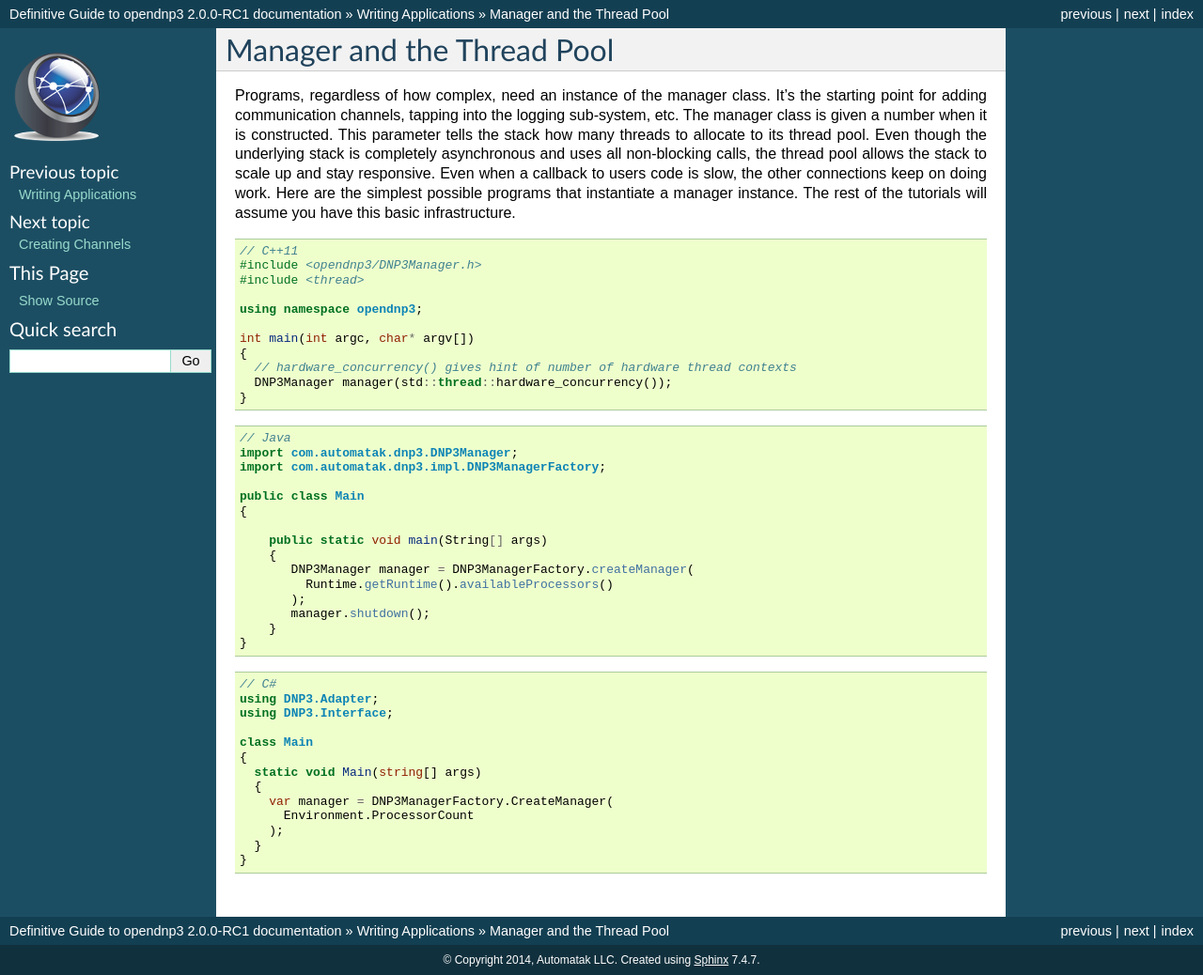
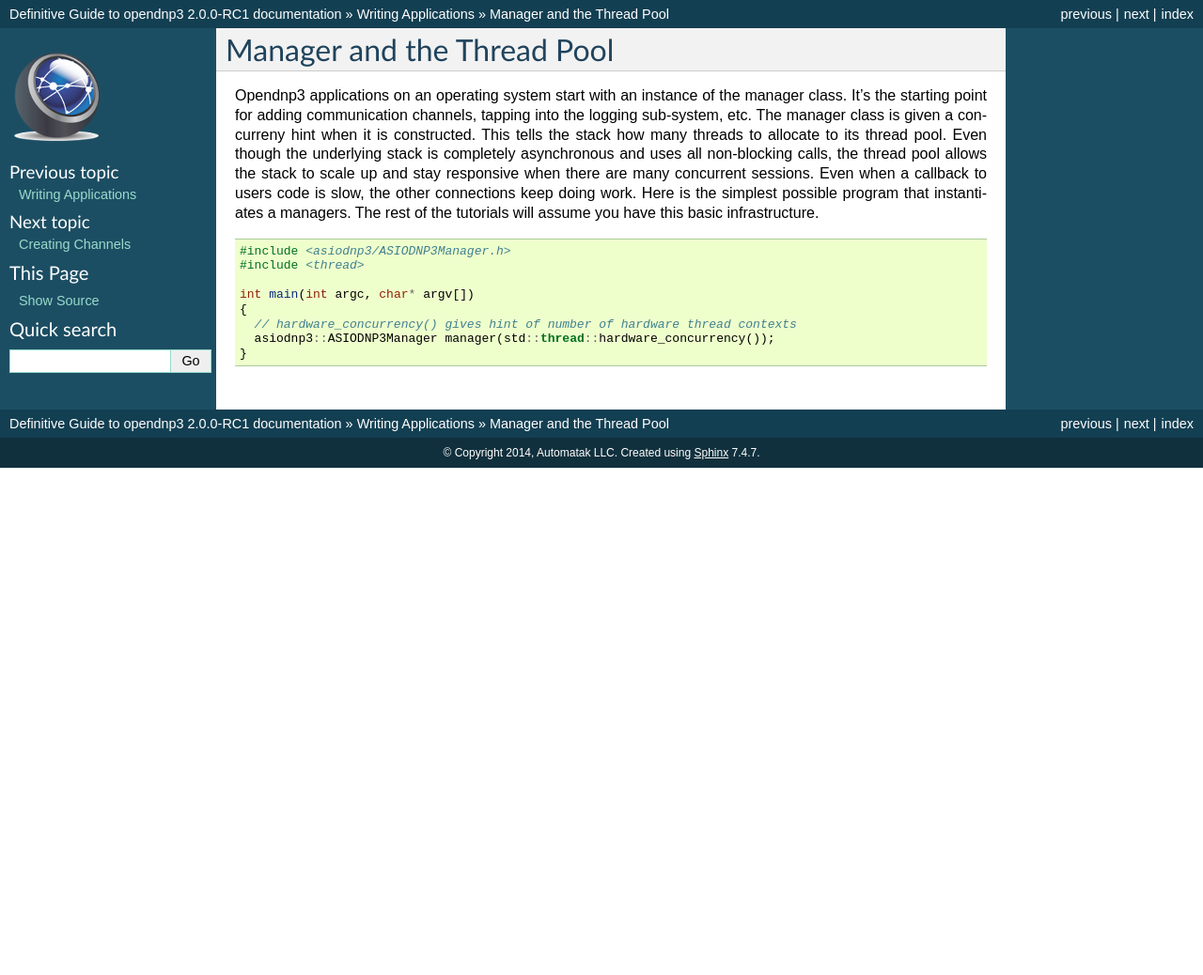
Before and after one commit to dnp3/opendnp3-guide, a Sphinx documentation site: the page built from source/applications/thread-pool.rst, in a window 1280 px wide. Shown: the whole page at 94% size. Built offline with Sphinx 7.4.7, drawn with Linux system fonts in a browser that asks for light colours; after the commit the page ends 900 px from its top, so only the background shows below that.

Commit message:
tweaks & disable pdf by default for now

```diff
--- a/source/applications/index.rst
+++ b/source/applications/index.rst
@@ -2,7 +2,9 @@
 Writing Applications
 ======================
 
-The following sections will introduce the major classes and functions in a series of lessons that build on each other. Code snippets will be provided for all 3 languages and differences will be addressed.
+The following sections assume you are using the asiodnp3 wrapper library in C++. It does not coverage exact invocations for Java and .NET, although the interfaces are very similar. Embedded systems that don't use ASIO are covered in another section.
+
+The major classes and interfaces are described in a series of lessons that build on each other. Code snippets are provided in C++.
 
 Content
 
--- a/source/applications/thread-pool.rst
+++ b/source/applications/thread-pool.rst
@@ -3,54 +3,15 @@
 Manager and the Thread Pool
 ================================
 
-Programs, regardless of how complex, need an instance of the manager class. It's the starting point for adding communication channels, tapping into the logging sub-system, etc. The manager class is given a number when it is constructed. This parameter tells the stack how many threads to allocate to its thread pool. Even though the underlying stack is completely asynchronous and uses all non-blocking calls, the thread pool allows the stack to scale up and stay responsive. Even when a callback to users code is slow, the other connections keep on doing work. Here are the simplest possible programs that instantiate a manager instance. The rest of the tutorials will assume you have this basic infrastructure.
+Opendnp3 applications on an operating system start with an instance of the manager class. It's the starting point for adding communication channels, tapping into the logging sub-system, etc. The manager class is given a concurreny hint when it is constructed. This tells the stack how many threads to allocate to its thread pool. Even though the underlying stack is completely asynchronous and uses all non-blocking calls, the thread pool allows the stack to scale up and stay responsive when there are many concurrent sessions. Even when a callback to users code is slow, the other connections keep doing work. Here is the simplest possible program that instantiates a managers. The rest of the tutorials will assume you have this basic infrastructure.
 
 .. code-block:: cpp
 
-   // C++11
-   #include <opendnp3/DNP3Manager.h>
+   #include <asiodnp3/ASIODNP3Manager.h>
    #include <thread>
-
-   using namespace opendnp3;
 
    int main(int argc, char* argv[])
    {
      // hardware_concurrency() gives hint of number of hardware thread contexts
-     DNP3Manager manager(std::thread::hardware_concurrency());
+     asiodnp3::ASIODNP3Manager manager(std::thread::hardware_concurrency());
    }
-
-
-.. code-block:: java
-
-   // Java
-   import com.automatak.dnp3.DNP3Manager;
-   import com.automatak.dnp3.impl.DNP3ManagerFactory;
-
-   public class Main
-   {
-
-       public static void main(String[] args)
-       {
-          DNP3Manager manager = DNP3ManagerFactory.createManager(
-            Runtime.getRuntime().availableProcessors()
-          );
-          manager.shutdown();
-       }
-   }
-
-
-.. code-block:: csharp
-
-   // C#
-   using DNP3.Adapter;
-   using DNP3.Interface;
-
-   class Main
-   {
-     static void Main(string[] args)
-     {
-       var manager = DNP3ManagerFactory.CreateManager(
-         Environment.ProcessorCount
-       );
-     }
-   }
--- a/source/conf.py
+++ b/source/conf.py
@@ -25,8 +25,8 @@ import sys, os
 
 # Add any Sphinx extension module names here, as strings. They can be extensions
 # coming with Sphinx (named 'sphinx.ext.*') or your custom ones.
-#extensions = ['sphinx.ext.todo', 'rst2pdf.pdfbuilder']
-extensions = ['sphinx.ext.todo', 'sphinx.ext.graphviz',  'rst2pdf.pdfbuilder']
+# extensions = ['sphinx.ext.todo', 'sphinx.ext.graphviz',  'rst2pdf.pdfbuilder']
+extensions = ['sphinx.ext.todo', 'sphinx.ext.graphviz']
 
 # Add any paths that contain templates here, relative to this directory.
 templates_path = ['_templates']
```
Also changed, not shown: source/opendnp3-intro/platforms.rst (+23 -6 lines).
